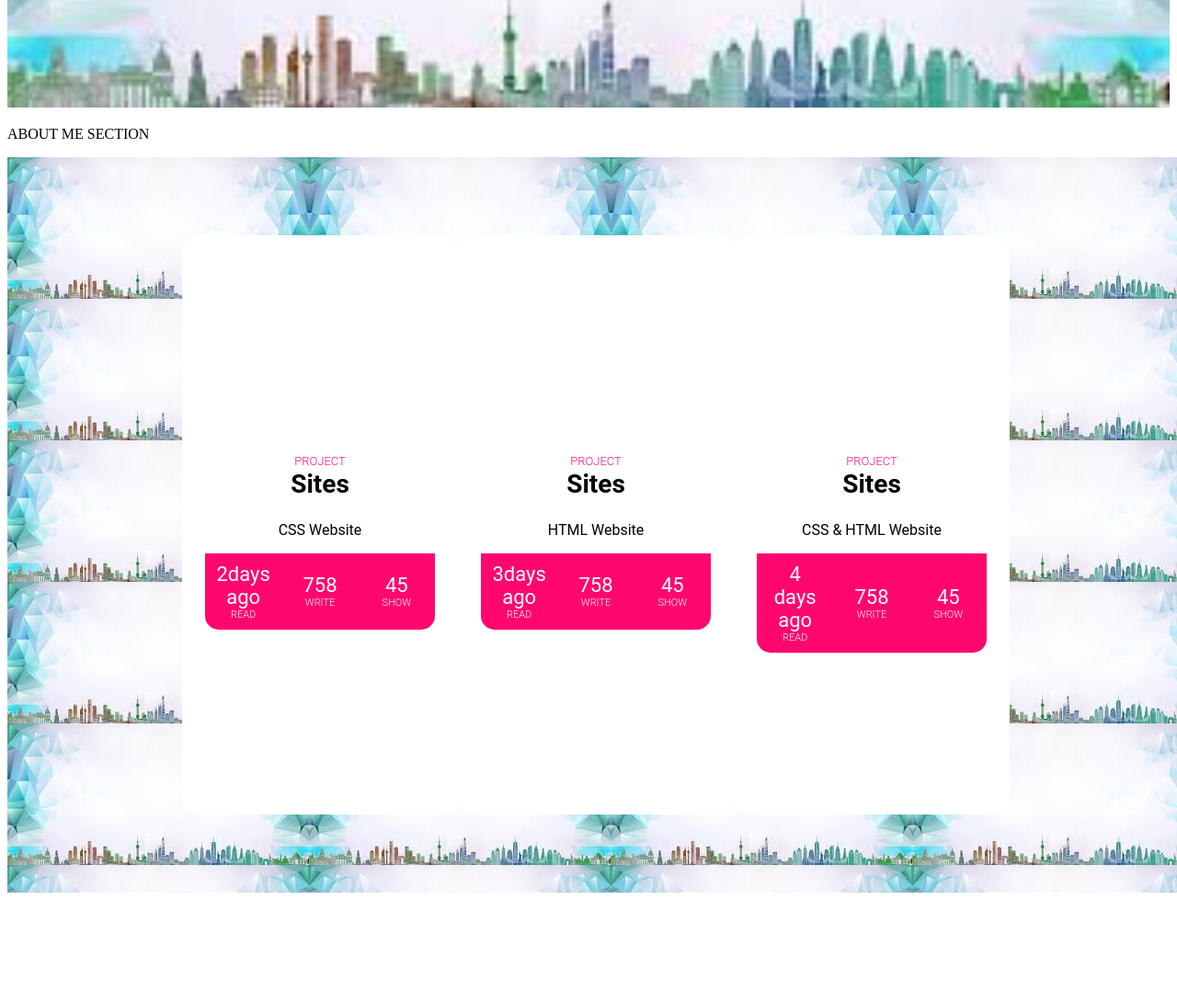
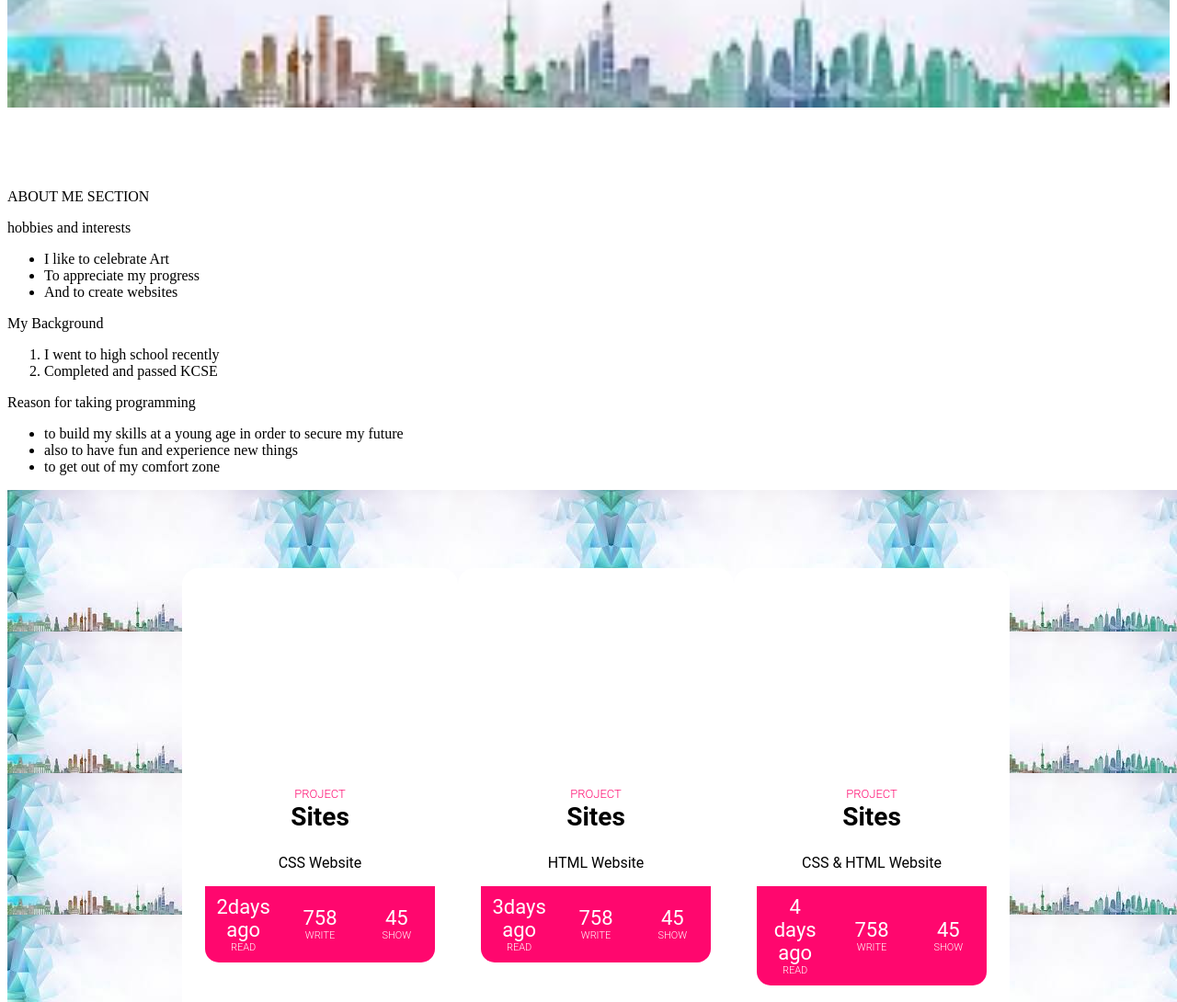
Before and after one commit to Gr3atJes/week1, a plain HTML site: page index.html in a window 1280 px wide. Shown: the part 484-1574 px from the top of the page at 92% size. Before the commit the page ends 1463 px from the top, so only its background shows below. Drawn offline with Linux system fonts and the light colour scheme; files whose address does not match are found by name.

Commit message:
establish layout

```diff
--- a/index.html
+++ b/index.html
@@ -10,13 +10,37 @@
     <div class="container1">
       <img src="images/background.jpg" alt="background" style="width:100%;">
       <div class="centered">WELCOME TO MY WEBSITE</div>
+      <p>my name is Jesse Mathiu</p>
+      <p>feel free to give your opinions on my website</p>
       </div>
 
 
 
       <div class="content">
         <p class="text">ABOUT ME SECTION</p>
-        <div
+        <p>hobbies and interests</p>
+          <ul>
+            <li>I like to celebrate Art</li>
+            <li>To appreciate my progress</li>
+            <li>And to create websites</li>
+          </ul>
+        </div>
+      </div>
+      <div class="content">
+        <p>My Background</p>
+        <ol>
+          <li>I went to high school recently</li>
+          <li>Completed and passed KCSE</li>
+        </ol>
+      </div>
+
+      <div class="content">
+        <p>Reason for taking programming</p>
+        <ul>
+          <li>to build my skills at a young age in order to secure my future</li>
+          <li>also to have fun and experience new things</li>
+          <li>to get out of my comfort zone</li>
+        </ul>
       </div>
 
 
```
